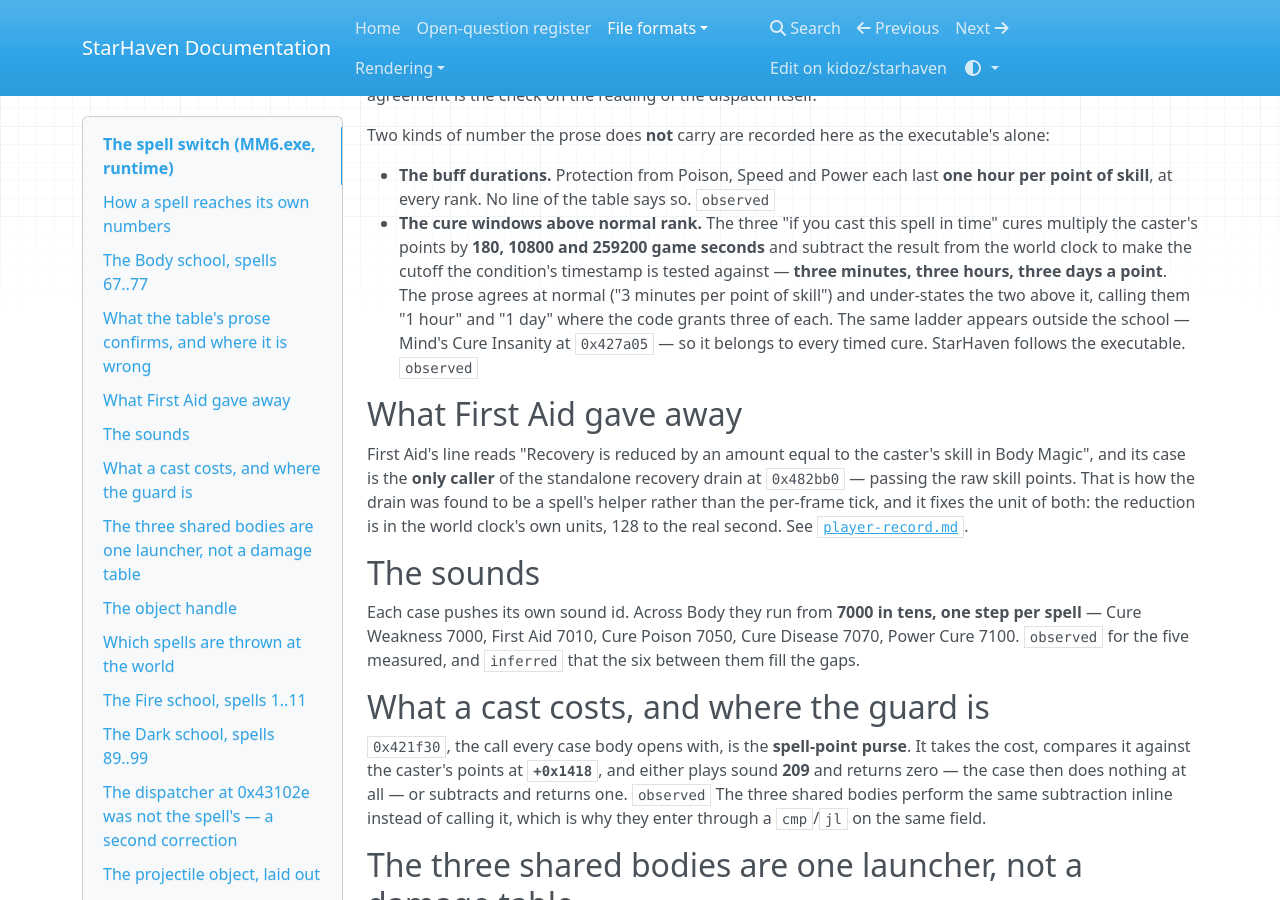
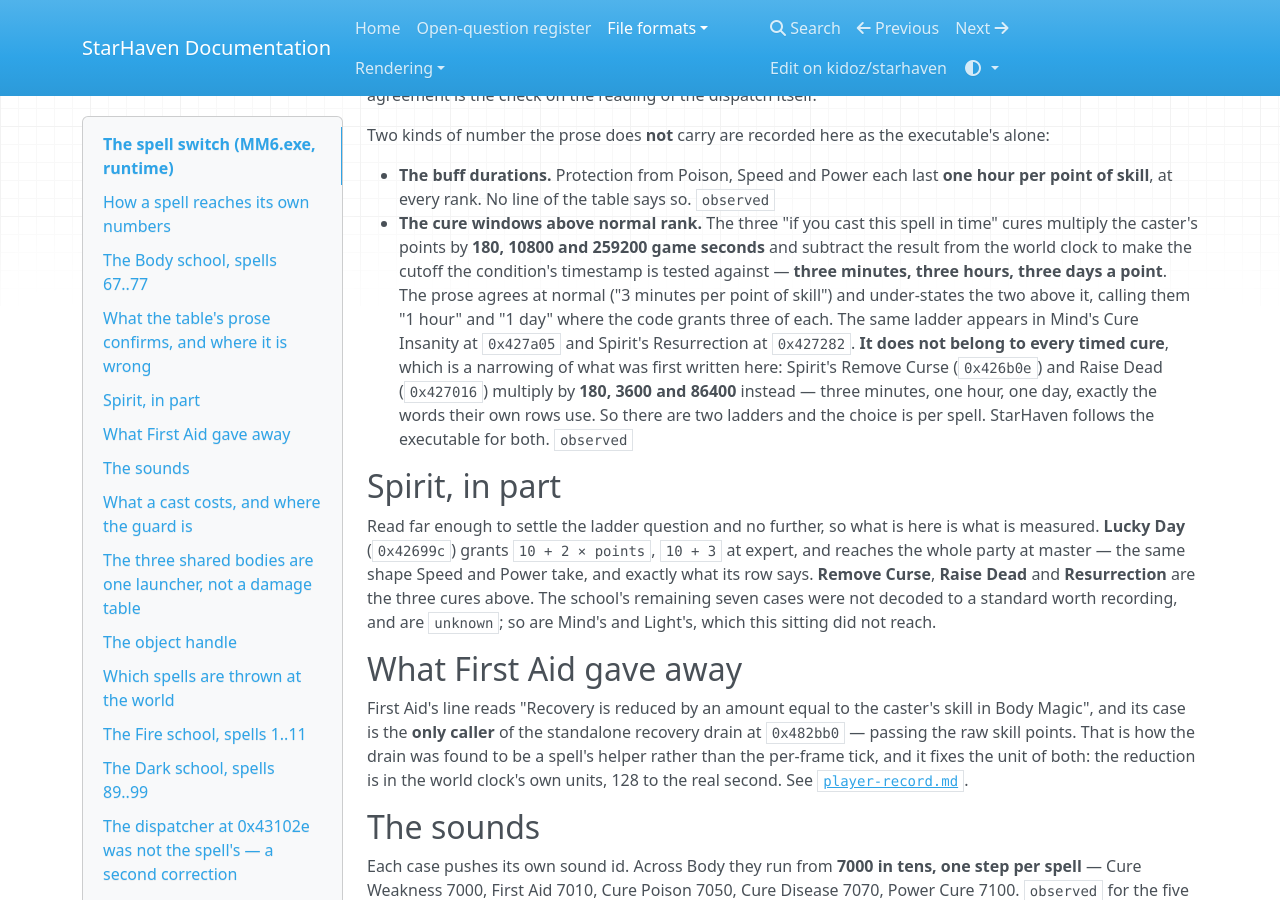
Before and after one commit to kidoz/starhaven, an MkDocs documentation site: the page built from docs/formats/spell-switch.md, in a window 1280 px wide and 900 px high, scrolled down 1740 px. Built offline with MkDocs 1.6.1, drawn with Linux system fonts in a browser that asks for light colours; nearby versions of some CDN libraries.

Commit message:
Narrow the cure ladder: two of them, chosen per spell

```diff
--- a/docs/formats/spell-switch.md
+++ b/docs/formats/spell-switch.md
@@ -86,8 +86,24 @@ executable's alone:
   three hours, three days a point**. The prose agrees at normal ("3 minutes
   per point of skill") and under-states the two above it, calling them "1
   hour" and "1 day" where the code grants three of each. The same ladder
-  appears outside the school — Mind's Cure Insanity at `0x427a05` — so it
-  belongs to every timed cure. StarHaven follows the executable. `observed`
+  appears in Mind's Cure Insanity at `0x427a05` and Spirit's Resurrection at
+  `0x427282`. **It does not belong to every timed cure**, which is a
+  narrowing of what was first written here: Spirit's Remove Curse
+  (`0x426b0e`) and Raise Dead (`0x427016`) multiply by **180, 3600 and
+  86400** instead — three minutes, one hour, one day, exactly the words
+  their own rows use. So there are two ladders and the choice is per spell.
+  StarHaven follows the executable for both. `observed`
+
+## Spirit, in part
+
+Read far enough to settle the ladder question and no further, so what is
+here is what is measured. **Lucky Day** (`0x42699c`) grants
+`10 + 2 × points`, `10 + 3` at expert, and reaches the whole party at
+master — the same shape Speed and Power take, and exactly what its row
+says. **Remove Curse**, **Raise Dead** and **Resurrection** are the three
+cures above. The school's remaining seven cases were not decoded to a
+standard worth recording, and are `unknown`; so are Mind's and Light's,
+which this sitting did not reach.
 
 ## What First Aid gave away
 
```
Also changed, not shown: 3 other files.
